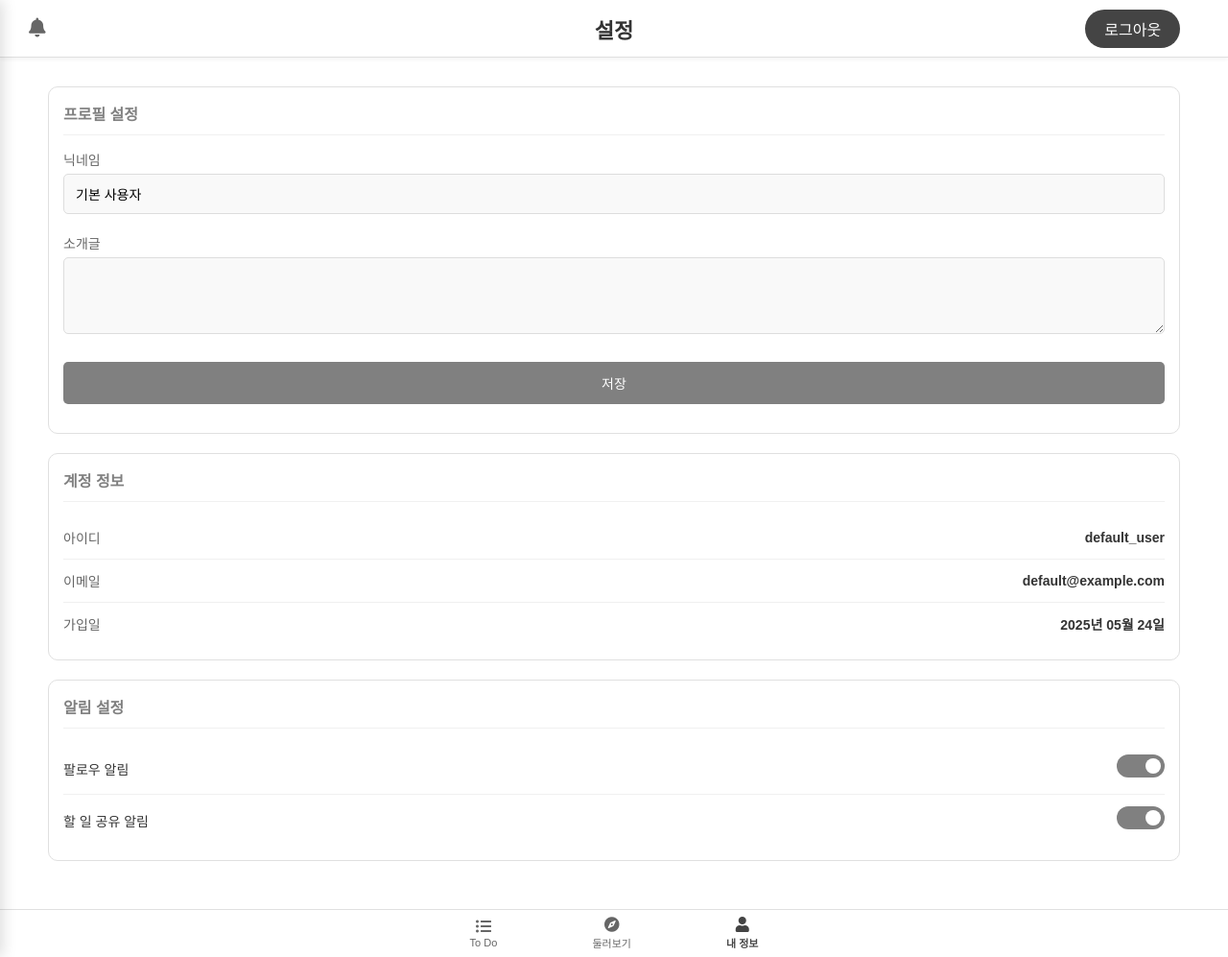
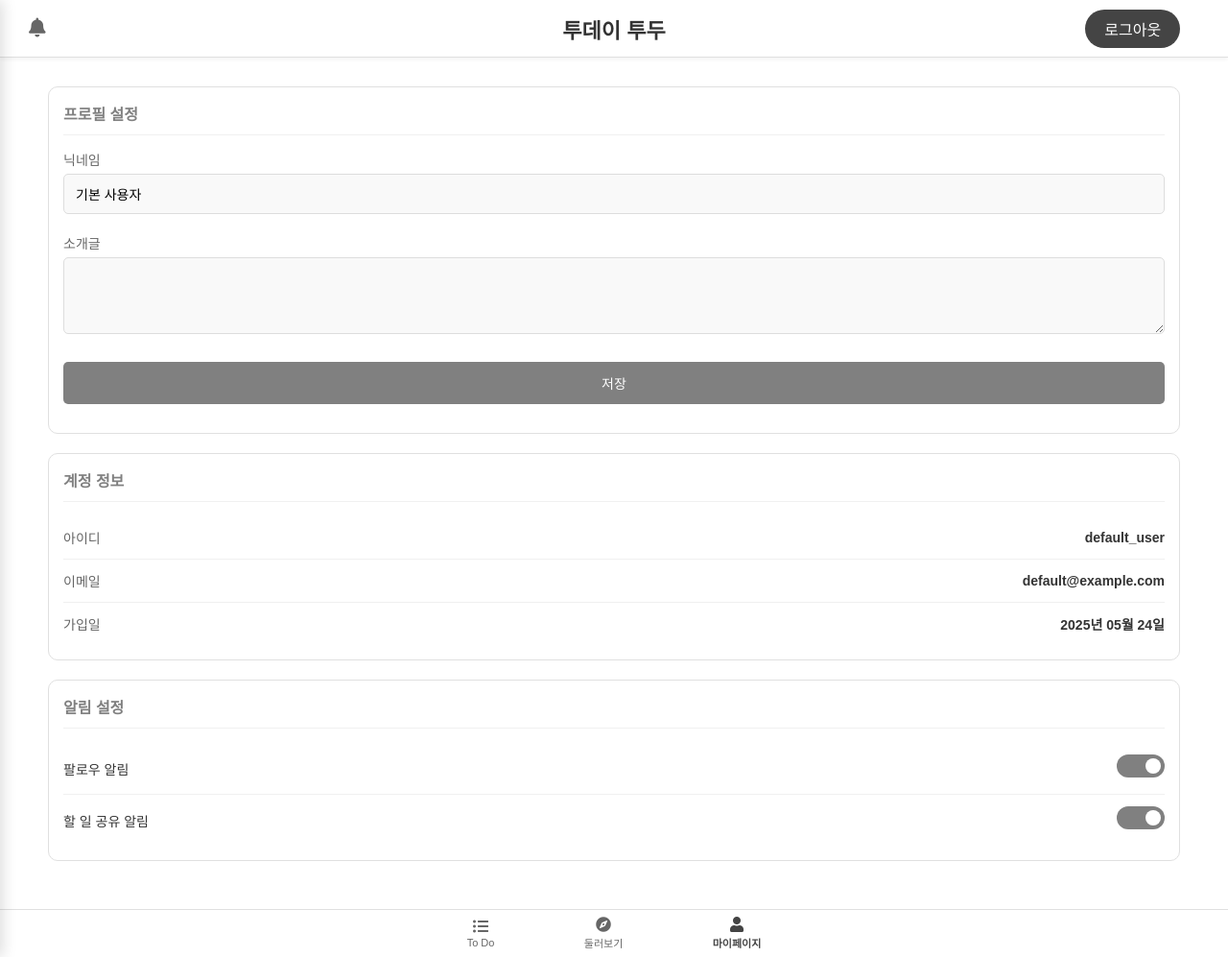
Before and after one commit to ANGIBU/Today-todo, a Flask app: page /settings in a window 1280 px wide. Shown: the whole page at 96% size. Run offline with Flask 2, Linux system fonts and the light colour scheme; the visitor is signed in with stand-in values (Sample User, id 1); data comes from the database, SQL or seed files in the repository; data that the repository does not hold is empty.

Commit message:
Automated Commit Update at 2025-05-11 14:36:23

```diff
--- a/app/templates/layout.html
+++ b/app/templates/layout.html
@@ -64,7 +64,7 @@
                 </a>
                 <a href="{{ url_for('main.mypage') }}" class="nav-item {% if active_page == 'mypage' %}active{% endif %}">
                     <i class="fas fa-user"></i>
-                    <span>내 정보</span>
+                    <span>마이페이지</span>
                 </a>
             </div>
         </footer>
--- a/app/templates/public/auth.html
+++ b/app/templates/public/auth.html
@@ -4,7 +4,7 @@
 <head>
     <meta charset="UTF-8">
     <meta name="viewport" content="width=device-width, initial-scale=1.0">
-    <title>{% if action == 'login' %}로그인{% else %}회원가입{% endif %} - 투데이 투두</title>
+    <title>{% if action == 'login' %}로그인{% else %}회원가입{% endif %} - 투투</title>
     <link rel="stylesheet" href="https://cdnjs.cloudflare.com/ajax/libs/font-awesome/5.15.4/css/all.min.css">
     <link rel="stylesheet" href="{{ url_for('static', filename='css/main_01.css') }}">
     <link rel="stylesheet" href="{{ url_for('static', filename='css/auth.css') }}">
@@ -13,8 +13,7 @@
     <div class="auth-container">
         <div class="auth-box">
             <div class="auth-header">
-                <h1>투데이 투두</h1>
-                <h2>{% if action == 'login' %}로그인{% else %}회원가입{% endif %}</h2>
+                <h1>{% if action == 'login' %}로그인{% else %}회원가입{% endif %}</h1>
             </div>
 
             {% with messages = get_flashed_messages() %}
--- a/app/templates/public/explore.html
+++ b/app/templates/public/explore.html
@@ -3,7 +3,7 @@
 
 {% block title %}투투{% endblock %}
 
-{% block header_title %}둘러보기{% endblock %}
+{% block header_title %}투데이 투두{% endblock %}
 
 {% block css %}
 <link rel="stylesheet" href="{{ url_for('static', filename='css/explore.css') }}">
--- a/app/templates/public/main.html
+++ b/app/templates/public/main.html
@@ -3,7 +3,7 @@
 
 {% block title %}투투{% endblock %}
 
-{% block header_title %}오늘의 ToDo{% endblock %}
+{% block header_title %}투데이 투두{% endblock %}
 
 {% block css %}
 <link rel="stylesheet" href="{{ url_for('static', filename='css/main_02.css') }}">
--- a/app/templates/public/mypage.html
+++ b/app/templates/public/mypage.html
@@ -1,9 +1,9 @@
 <!-- app/templates/public/mypage.html -->
 {% extends "layout.html" %}
 
-{% block title %}마이페이지 - 투데이 투두{% endblock %}
+{% block title %}투투{% endblock %}
 
-{% block header_title %}내 정보{% endblock %}
+{% block header_title %}투데이 투두{% endblock %}
 
 {% block css %}
 <link rel="stylesheet" href="{{ url_for('static', filename='css/mypage.css') }}">
--- a/app/templates/public/settings.html
+++ b/app/templates/public/settings.html
@@ -1,9 +1,9 @@
 <!-- app/templates/public/settings.html -->
 {% extends "layout.html" %}
 
-{% block title %}설정 - 투데이 투두{% endblock %}
+{% block title %}설정 - 투투투{% endblock %}
 
-{% block header_title %}설정{% endblock %}
+{% block header_title %}투데이 투두{% endblock %}
 
 {% block css %}
 <link rel="stylesheet" href="{{ url_for('static', filename='css/settings.css') }}">
```
